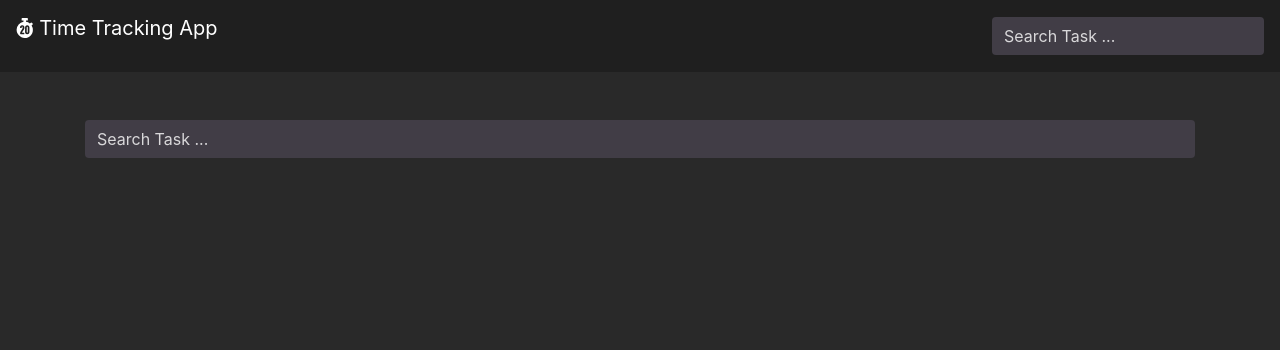
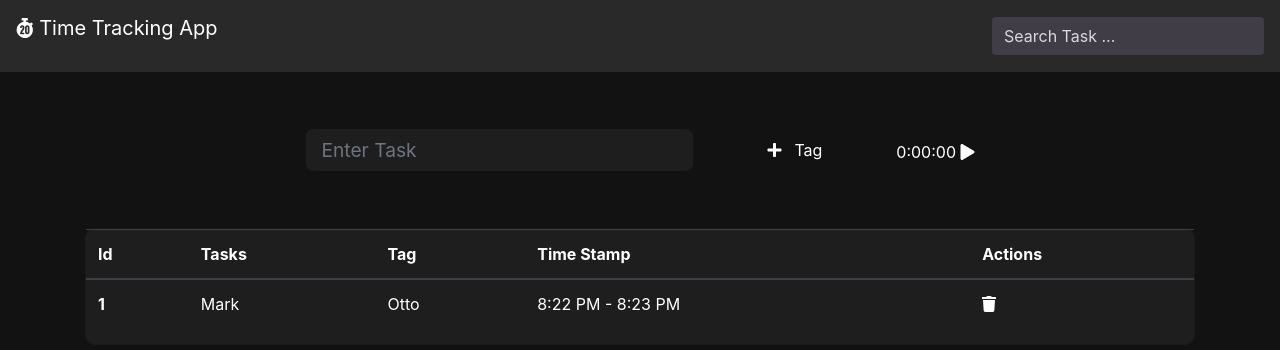
Before and after one commit to killcodeX/time-tracking-app, a React (Create React App) app: page / in a window 1280 px wide. Shown: the top 350 px of the page. Built offline with nearby package versions, Linux system fonts and the light colour scheme.

Commit message:
ui added

```diff
--- a/src/App.js
+++ b/src/App.js
@@ -1,6 +1,7 @@
 import React from "react";
 import Header from './components/layout/header';
 import AddTask from './components/addTask';
+import DisplayTask from './components/displayTask';
 
 function App() {
   return (
@@ -8,6 +9,7 @@ function App() {
       <Header/>
       <div className='container'>
         <AddTask/>
+        <DisplayTask/>
       </div>
     </>
   );
--- a/src/components/addTask.js
+++ b/src/components/addTask.js
@@ -3,12 +3,16 @@ import React from "react";
 export default function AddTask() {
   return (
     <div className="add-task">
-      <div className="input-group">
+      <div className="input-group task-input">
         <input
           type="text"
-          className="form-control inpt"
-          placeholder="Search Task ..."
+          className="form-control task-inpt"
+          placeholder="Enter Task"
         />
+      </div>
+      <button className='tag'><i className="fas fa-plus"></i> <span className='ml-2'>Tag</span></button>
+      <div className='time'>
+          <p>0:00:00 <i class="fas fa-play"></i></p>
       </div>
     </div>
   );
--- /dev/null
+++ b/src/components/displayTask.js
@@ -0,0 +1,28 @@
+import React from "react";
+
+export default function displayTask() {
+  return (
+    <div className="card mt-5">
+      <table class="table">
+        <thead>
+          <tr>
+            <th scope="col">Id</th>
+            <th scope="col">Tasks</th>
+            <th scope="col">Tag</th>
+            <th scope="col">Time Stamp</th>
+            <th scope="col">Actions</th>
+          </tr>
+        </thead>
+        <tbody>
+          <tr>
+            <th scope="row">1</th>
+            <td>Mark</td>
+            <td>Otto</td>
+            <td>8:22 PM - 8:23 PM</td>
+            <td><i class="fas fa-trash"></i></td>
+          </tr>
+        </tbody>
+      </table>
+    </div>
+  );
+}
--- a/src/index.css
+++ b/src/index.css
@@ -1,10 +1,10 @@
 body {
-  background-color: #292929;
+  background-color: #121212;
   color: white;
 }
 
 .nav-bg{
-  background-color: #1F1F1F;
+  background-color: #292929;
 }
 
 /* for input */
@@ -14,6 +14,83 @@ body {
   border:none;
 }
 
+.inpt:focus{
+  background-color: #413D46;
+  outline: none;
+  border:none;
+  color: white;
+  -webkit-box-shadow: none;
+}
+
 .inpt::placeholder{
   color: #D9D8DA;
 }
+
+/*---------------------------------------------- add task -------------------------------------------------------- */
+.add-task{
+  position: relative;
+  left: 50%;
+  transform: translate(-50%);
+  display: flex;
+  justify-content: space-evenly;
+  width: 70%;
+  align-items: center;
+}
+
+.task-input{
+  width: 50% !important;
+}
+
+.task-inpt{
+  display: block;
+  margin: auto;
+  padding: 1rem;
+  background-color: rgb(30, 30, 30);
+  border: none;
+  border-radius: 0.5rem;
+  color: white;
+  font-size: 1.2rem;
+}
+
+.task-inpt:focus{
+  background-color: rgb(30, 30, 30);
+  border: none !important;
+  outline: none !important;
+  -webkit-box-shadow: none;
+  color: white;
+}
+
+.tag{
+  padding: 5px 20px;
+  color: white;
+  border: none;
+  outline: none !important;
+  background-color: transparent;
+}
+
+.tag:hover{
+  background-color: #292929;
+}
+
+.tag:focus{
+  border: none;
+  outline: none !important;
+  -webkit-box-shadow: none;
+}
+
+.time{
+  padding-top: 20px;
+}
+
+
+/* -------------------------------------- task List ----------------------- */
+
+.card{
+  background-color: rgb(30, 30, 30) !important;
+  border-radius:10px ;
+}
+
+.table td,th{
+  color: white;
+  border-color: #423D46 !important;
+}
```
Also changed, not shown: 1 other file (tests, documents, lock files or other folders).
